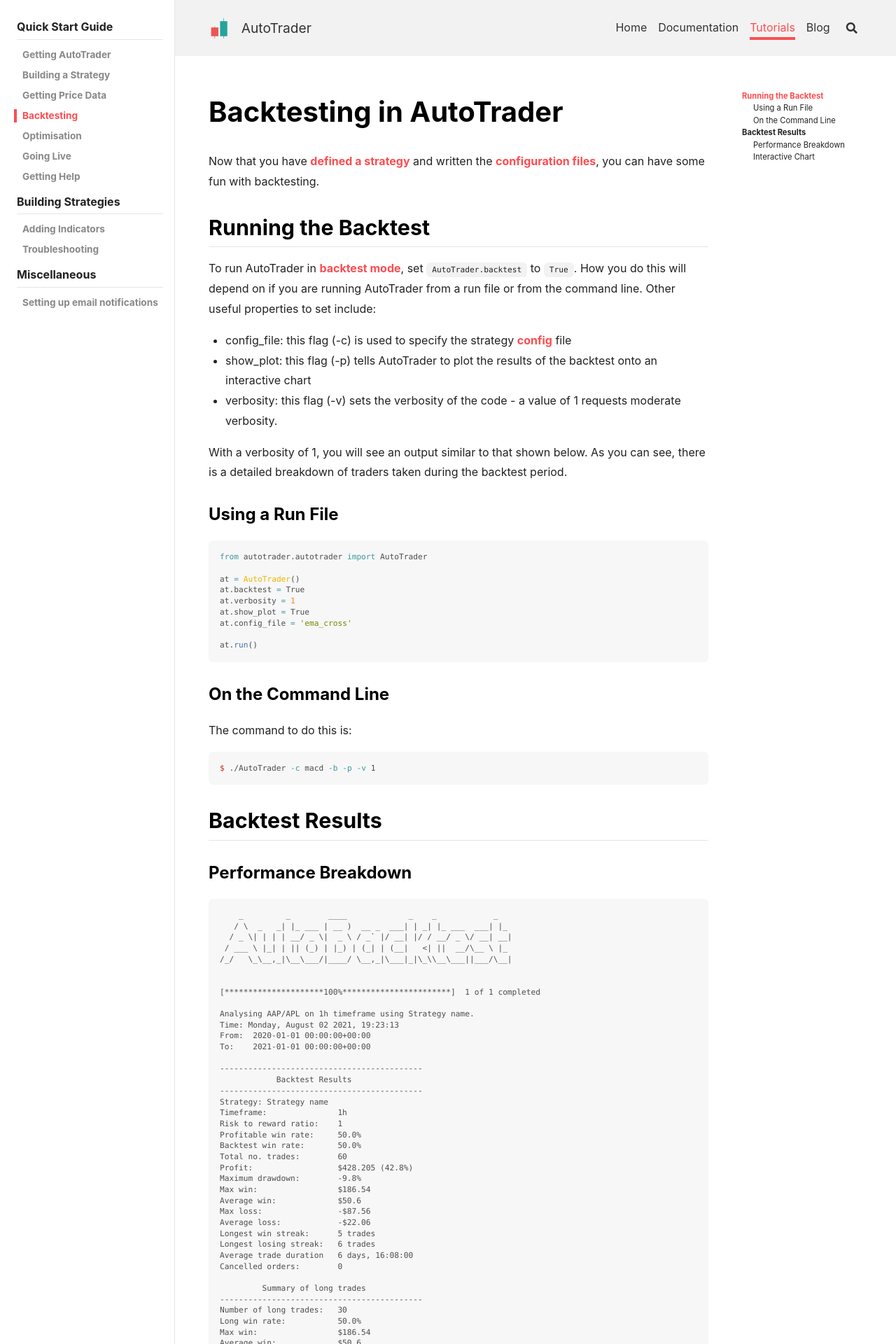
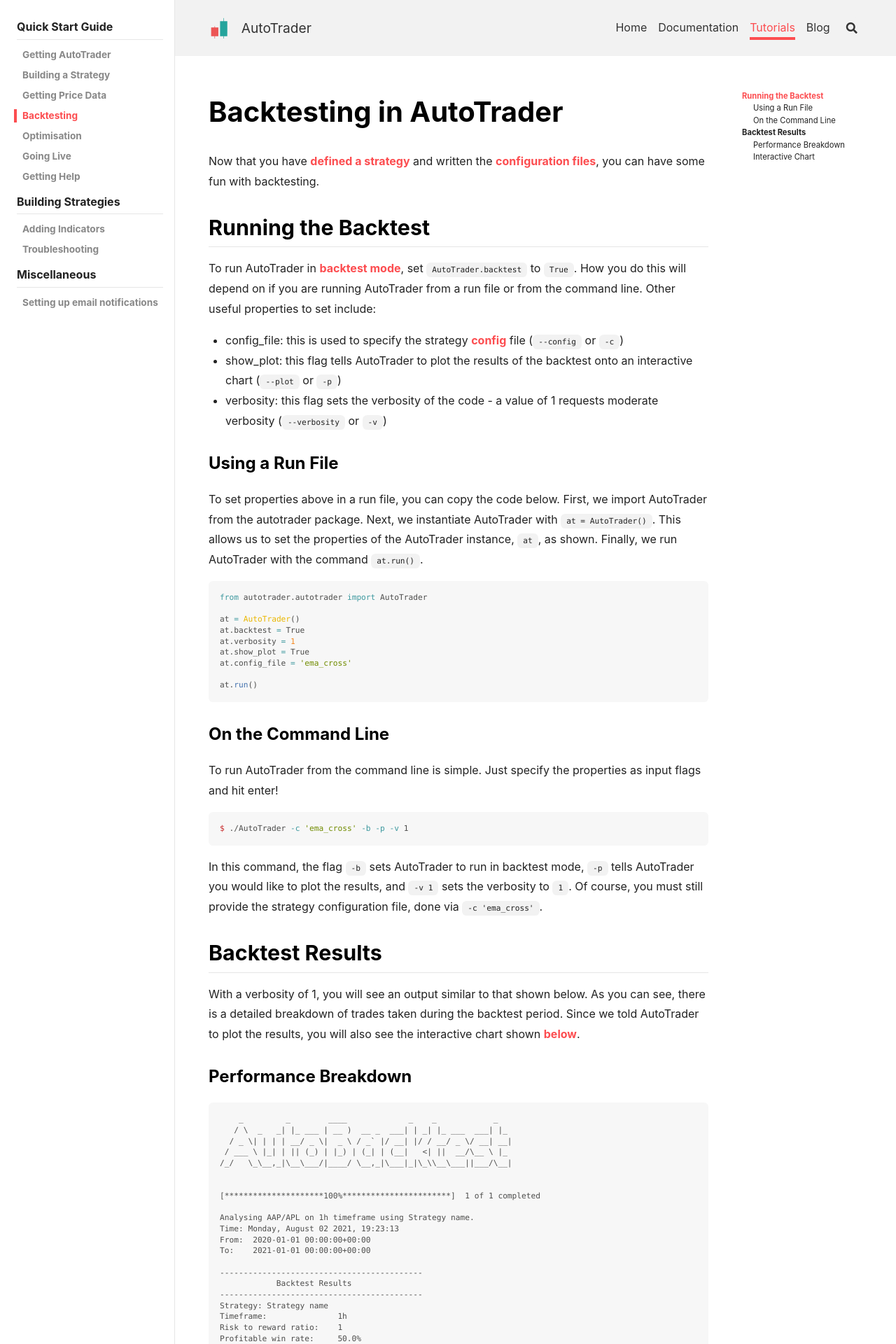
Before and after one commit to kieran-mackle/AutoTrader, a Jekyll site: the page built from content/_tutorials/1.4-backtesting.md, in a window 1280 px wide. Shown: the top 1920 px of the page at 70% size. Built offline with Jekyll 4.4.1, drawn with Linux system fonts in a browser that asks for light colours; nearby versions of some CDN libraries; some of the changed text lies outside the part shown.

Commit message:
Updated backtesting page

````diff
--- a/content/_tutorials/1.4-backtesting.md
+++ b/content/_tutorials/1.4-backtesting.md
@@ -11,15 +11,15 @@
 To run AutoTrader in [backtest mode](../docs/autotrader#backtest-mode), set `AutoTrader.backtest` to `True`. How you do
 this will depend on if you are running AutoTrader from a run file or from the command line. Other useful properties to set
 include:
- - config_file: this flag (-c) is used to specify the strategy [config](../docs/config-files) file
- - show_plot: this flag (-p) tells AutoTrader to plot the results of the backtest onto an interactive chart
- - verbosity: this flag (-v) sets the verbosity of the code - a value of 1 requests moderate verbosity.
-
-With a verbosity of 1, you will see an output similar to that shown below. As you can see, there is a detailed breakdown of traders taken during
-the backtest period.
+ - config_file: this is used to specify the strategy [config](../docs/config-files) file (`--config` or `-c`)
+ - show_plot: this flag tells AutoTrader to plot the results of the backtest onto an interactive chart (`--plot` or `-p`)
+ - verbosity: this flag sets the verbosity of the code - a value of 1 requests moderate verbosity (`--verbosity` or `-v`)
 
 
 ### Using a Run File
+To set properties above in a run file, you can copy the code below. First, we import AutoTrader from the autotrader package.
+Next, we instantiate AutoTrader with `at = AutoTrader()`. This allows us to set the properties of the AutoTrader instance,
+`at`, as shown. Finally, we run AutoTrader with the command `at.run()`.
 
 ```python
 from autotrader.autotrader import AutoTrader
@@ -34,14 +34,20 @@
 ```
 
 ### On the Command Line
-The command to do this is:
+To run AutoTrader from the command line is simple. Just specify the properties as input flags and hit enter!
 
 ```bash
-$ ./AutoTrader -c macd -b -p -v 1
+$ ./AutoTrader -c 'ema_cross' -b -p -v 1
 ```
+
+In this command, the flag `-b` sets AutoTrader to run in backtest mode, `-p` tells AutoTrader you would like to plot the results,
+and `-v 1` sets the verbosity to `1`. Of course, you must still provide the strategy configuration file, done via `-c 'ema_cross'`.
 
 
 ## Backtest Results
+With a verbosity of 1, you will see an output similar to that shown below. As you can see, there is a detailed breakdown of
+trades taken during the backtest period. Since we told AutoTrader to plot the results, you will also see the interactive chart
+shown [below](#interactive-chart).
 
 ### Performance Breakdown
 ```
@@ -95,10 +101,9 @@
 
 
 ### Interactive Chart
-The plot will look something like the one shown below.
+The interactive chart will look something like the one shown below.
 
 <iframe data-src="/AutoTrader/ema_cross_chart.html" id="iframe" loading="lazy" style="width:100%; margin-top:1em; height:580px; overflow:hidden;" data-ga-on="wheel" data-ga-event-category="iframe" data-ga-event-action="wheel" src="/AutoTrader/ema_cross_chart.html"></iframe>
-
 
 
 
````
Also changed, not shown: content/_documentation/0.0-docs_index.md (+1 -1 lines).
